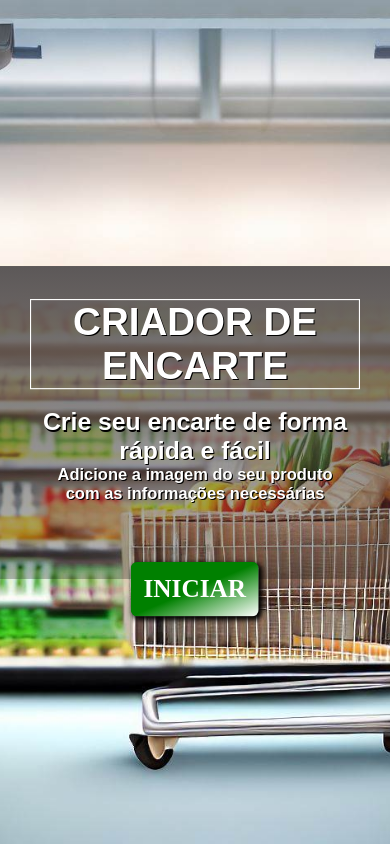
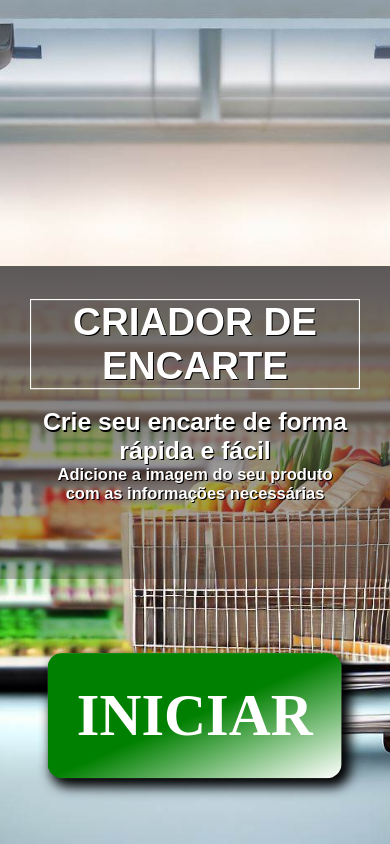
Before and after one commit to robson-magalhaes/Criar_encarte_basico, a PHP site: page / in a window 390 px wide. Run offline with PHP 8.4, Linux system fonts and the light colour scheme.

Commit message:
Atualizar o style.css

```diff
--- a/assets/css/style.css
+++ b/assets/css/style.css
@@ -73,6 +73,7 @@ main{
     transform: scale(1.1);
     background-image: linear-gradient(to top left, white, green 85%);
 }
+
 @media (max-width:600px){
     .container{
         transform: scale(0.55);
@@ -84,4 +85,7 @@ main{
     #btn-redirect:hover{
         transition: none;
     }
+a{
+
+transform: translateY(100px) scale(2.3);}
 }
```
